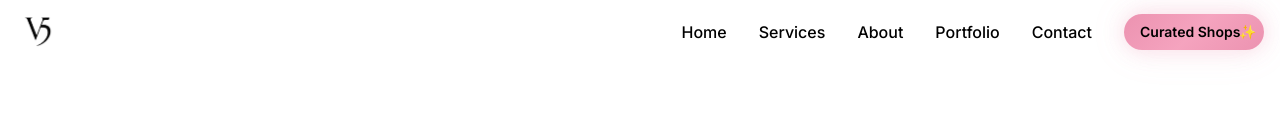
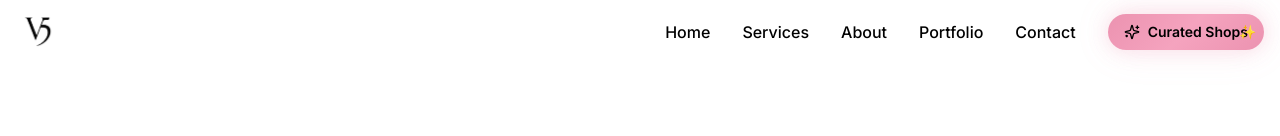
Before and after one commit to victoriaon5th/victoria-fifth-avenue-style, a React (Vite) app: page / in a window 1280 px wide. Shown: the top 136 px of the page. Built offline with nearby package versions, Linux system fonts and the light colour scheme.

Commit message:
Reverted to commit ac1b56a929a42f5501f156d54ebdb664a8aea30c

```diff
--- a/src/components/Navigation.tsx
+++ b/src/components/Navigation.tsx
@@ -62,6 +62,7 @@ const Navigation = () => {
                              transition-all duration-300 hover:scale-105 transform
                              shadow-lg hover:shadow-xl min-w-[140px] flex items-center gap-2"
                   >
+                    <Sparkles size={16} />
                     {item.name}
                   </button>
                 );
@@ -103,6 +104,7 @@ const Navigation = () => {
                       className="magical-button mx-4 my-2 px-4 py-3 rounded-full text-black font-semibold text-sm
                                flex items-center gap-2 justify-center w-auto"
                     >
+                      <Sparkles size={16} />
                       {item.name}
                     </button>
                   );
```
